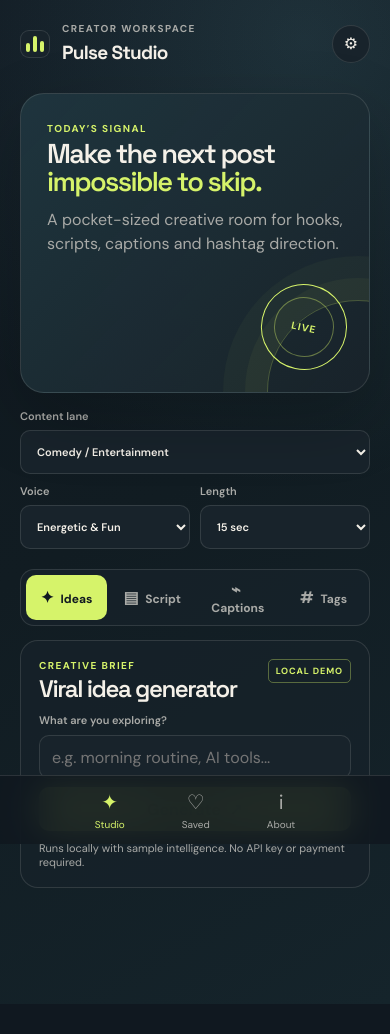
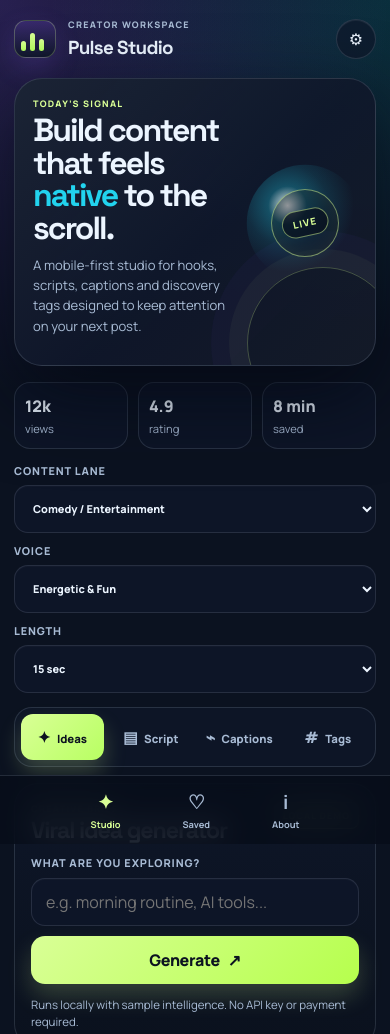
Before and after one commit to bjprod111/https-github.com-bjprod111-tiktok-ai-studio, a plain HTML site: page index.html in a window 390 px wide. Shown: the top 1034 px of the page. Before the commit the page ends 1004 px from the top, so only its background shows below. Drawn offline with Linux system fonts and the light colour scheme.

Commit message:
Agent Host changes for agents/mobile-responsive-ui-redesign

```diff
--- a/index.html
+++ b/index.html
@@ -3,20 +3,24 @@
 <head>
   <meta charset="UTF-8" />
   <meta name="viewport" content="width=device-width, initial-scale=1, viewport-fit=cover" />
-  <meta name="theme-color" content="#101820" />
-  <meta name="description" content="A pocket-sized creative studio for TikTok ideas, scripts, captions and hashtags." />
+  <meta name="theme-color" content="#0b1020" />
+  <meta name="description" content="Modern mobile-first creative studio for viral TikTok ideas, scripts, captions and hashtag plans." />
   <link rel="manifest" href="manifest.webmanifest" />
-  <title>Pulse Studio | TikTok AI</title>
+  <title>Pulse Studio | AI Content Lab</title>
   <link rel="preconnect" href="https://fonts.googleapis.com" />
   <link rel="preconnect" href="https://fonts.gstatic.com" crossorigin />
-  <link href="https://fonts.googleapis.com/css2?family=DM+Sans:wght@400;500;600;700&family=Space+Grotesk:wght@500;600;700&display=swap" rel="stylesheet" />
+  <link href="https://fonts.googleapis.com/css2?family=Manrope:wght@400;500;600;700;800&family=Space+Grotesk:wght@500;600;700&display=swap" rel="stylesheet" />
   <link rel="stylesheet" href="styles.css" />
 </head>
 <body>
   <div class="app-shell">
     <header class="topbar">
-      <div class="brand-mark" aria-hidden="true"><span></span><span></span><span></span></div>
-      <div>
+      <div class="brand-mark" aria-label="Pulse Studio brand">
+        <span></span>
+        <span></span>
+        <span></span>
+      </div>
+      <div class="brand-copy">
         <p class="eyebrow">Creator workspace</p>
         <h1>Pulse Studio</h1>
       </div>
@@ -25,18 +29,66 @@
 
     <main>
       <section class="hero-panel">
-        <div>
+        <div class="hero-copy-wrap">
           <p class="eyebrow accent">Today’s signal</p>
-          <h2>Make the next post<br /><em>impossible to skip.</em></h2>
-          <p class="hero-copy">A pocket-sized creative room for hooks, scripts, captions and hashtag direction.</p>
+          <h2>Build content that feels <span>native</span> to the scroll.</h2>
+          <p class="hero-copy">A mobile-first studio for hooks, scripts, captions and discovery tags designed to keep attention on your next post.</p>
         </div>
-        <div class="signal-orbit" aria-hidden="true"><span>LIVE</span></div>
+        <div class="hero-visual" aria-hidden="true">
+          <div class="orb orb-one"></div>
+          <div class="orb orb-two"></div>
+          <div class="signal-badge">LIVE</div>
+        </div>
       </section>
 
+      <div class="stats-row" aria-label="Creator stats">
+        <div class="mini-stat">
+          <strong>12k</strong>
+          <span>views</span>
+        </div>
+        <div class="mini-stat">
+          <strong>4.9</strong>
+          <span>rating</span>
+        </div>
+        <div class="mini-stat">
+          <strong>8 min</strong>
+          <span>saved</span>
+        </div>
+      </div>
+
       <section class="control-strip" aria-label="Content settings">
-        <label>Content lane<select id="nicheSelect"><option>Comedy / Entertainment</option><option>Beauty & Fashion</option><option>Fitness & Health</option><option>Food & Cooking</option><option>Travel</option><option>Tech & Gaming</option><option>Education</option></select></label>
-        <label>Voice<select id="toneSelect"><option>Energetic & Fun</option><option>Educational</option><option>Inspirational</option><option>Relatable / Funny</option><option>Aesthetic & Calm</option><option>Bold & Direct</option></select></label>
-        <label>Length<select id="durationSelect"><option>15 sec</option><option>30 sec</option><option>60 sec</option><option>3 min</option></select></label>
+        <label>
+          <span>Content lane</span>
+          <select id="nicheSelect">
+            <option>Comedy / Entertainment</option>
+            <option>Beauty & Fashion</option>
+            <option>Fitness & Health</option>
+            <option>Food & Cooking</option>
+            <option>Travel</option>
+            <option>Tech & Gaming</option>
+            <option>Education</option>
+          </select>
+        </label>
+        <label>
+          <span>Voice</span>
+          <select id="toneSelect">
+            <option>Energetic & Fun</option>
+            <option>Educational</option>
+            <option>Inspirational</option>
+            <option>Relatable / Funny</option>
+            <option>Aesthetic & Calm</option>
+            <option>Bold & Direct</option>
+          </select>
+        </label>
+        <label>
+          <span>Length</span>
+          <select id="durationSelect">
+            <option>15 sec</option>
+            <option>30 sec</option>
+            <option>60 sec</option>
+            <option>3 min</option>
+          </select>
+        </label>
       </section>
 
       <nav class="mode-tabs" aria-label="Creative modes">
@@ -48,19 +100,30 @@
 
       <section class="workbench">
         <div class="section-heading">
-          <div><p class="eyebrow accent">Creative brief</p><h2 id="modeTitle">Viral idea generator</h2></div>
+          <div>
+            <p class="eyebrow accent">Creative brief</p>
+            <h2 id="modeTitle">Viral idea generator</h2>
+          </div>
           <span class="demo-badge">LOCAL DEMO</span>
         </div>
         <label class="field-label" id="topicLabel">What are you exploring?</label>
-        <div class="input-row"><input id="topicInput" placeholder="e.g. morning routine, AI tools..." /><button class="primary-button" id="generateButton">Generate <span>↗</span></button></div>
+        <div class="input-row">
+          <input id="topicInput" placeholder="e.g. morning routine, AI tools..." />
+          <button class="primary-button" id="generateButton">Generate <span>↗</span></button>
+        </div>
         <p class="helper-text" id="helperText">Runs locally with sample intelligence. No API key or payment required.</p>
       </section>
 
       <section id="results" class="results" aria-live="polite"></section>
     </main>
 
-    <footer class="bottom-nav"><button class="bottom-item active" id="studioButton"><span>✦</span><small>Studio</small></button><button class="bottom-item" id="savedButton"><span>♡</span><small>Saved</small></button><button class="bottom-item" id="infoButton"><span>i</span><small>About</small></button></footer>
+    <footer class="bottom-nav">
+      <button class="bottom-item active" id="studioButton"><span>✦</span><small>Studio</small></button>
+      <button class="bottom-item" id="savedButton"><span>♡</span><small>Saved</small></button>
+      <button class="bottom-item" id="infoButton"><span>i</span><small>About</small></button>
+    </footer>
   </div>
+
   <div class="toast" id="toast" role="status"></div>
   <script src="app.js"></script>
   <script>if ('serviceWorker' in navigator) navigator.serviceWorker.register('sw.js');</script>
--- a/styles.css
+++ b/styles.css
@@ -1,35 +1,486 @@
 :root {
   color-scheme: dark;
-  --ink: #f4f0e8;
-  --muted: #a9aaa7;
-  --surface: #18232b;
-  --surface-2: #202d35;
-  --line: rgba(244, 240, 232, .12);
-  --lime: #d6f36a;
-  --coral: #ff8067;
-  --sky: #7ed2e3;
-  --bg: #101820;
-  font-family: 'DM Sans', sans-serif;
+  --bg: #070d19;
+  --bg-strong: #0d1528;
+  --panel: rgba(15, 23, 42, 0.78);
+  --card: rgba(17, 24, 39, 0.84);
+  --card-strong: rgba(22, 32, 48, 0.96);
+  --card-soft: rgba(30, 41, 59, 0.74);
+  --line: rgba(148, 163, 184, 0.2);
+  --text: #ecf5ff;
+  --muted: #a8bbd4;
+  --accent: #8b5cf6;
+  --accent-2: #22d3ee;
+  --accent-3: #fb7185;
+  --lime: #d9ff96;
+  --coral: #ff8b7c;
+  --shadow: 0 30px 80px rgba(3, 7, 18, 0.7);
+  font-family: 'Manrope', sans-serif;
 }
 
 * { box-sizing: border-box; }
-body { margin: 0; min-width: 320px; color: var(--ink); background: var(--bg); background-image: radial-gradient(circle at 78% 4%, rgba(126,210,227,.13), transparent 28rem), linear-gradient(150deg, #101820, #111c22 48%, #15242b); }
+html { scroll-behavior: smooth; }
+body {
+  margin: 0;
+  min-width: 320px;
+  min-height: 100vh;
+  padding: 0;
+  color: var(--text);
+  background:
+    radial-gradient(circle at top left, rgba(139, 92, 246, 0.26), transparent 32%),
+    radial-gradient(circle at top right, rgba(34, 211, 238, 0.18), transparent 28%),
+    linear-gradient(180deg, #050b16 0%, #0b1220 16%, #0b1220 100%);
+}
 button, input, select { font: inherit; }
 button { cursor: pointer; }
-.app-shell { width: min(100%, 1180px); margin: 0 auto; padding: 22px 20px 100px; }
-.topbar { display: flex; align-items: center; gap: 12px; margin-bottom: 28px; }
-.brand-mark { display: flex; align-items: end; gap: 3px; width: 30px; height: 28px; padding: 5px; border: 1px solid var(--line); border-radius: 9px; background: var(--surface); }
-.brand-mark span { width: 4px; border-radius: 4px; background: var(--lime); }.brand-mark span:nth-child(1){height:9px}.brand-mark span:nth-child(2){height:16px}.brand-mark span:nth-child(3){height:11px}
-.eyebrow { margin: 0 0 5px; color: var(--muted); font-size: 10px; font-weight: 700; letter-spacing: .14em; text-transform: uppercase; }.accent { color: var(--lime); }
-h1, h2, p { margin-top: 0; } h1 { margin-bottom: 0; font: 700 19px 'Space Grotesk', sans-serif; letter-spacing: -.04em; } h2 { margin-bottom: 12px; font: 600 clamp(25px, 7vw, 46px)/1.02 'Space Grotesk', sans-serif; letter-spacing: -.06em; }
-.icon-button { margin-left: auto; width: 38px; height: 38px; border: 1px solid var(--line); border-radius: 50%; color: var(--ink); background: var(--surface); }
-.hero-panel { position: relative; overflow: hidden; min-height: 270px; display: flex; justify-content: space-between; align-items: center; padding: 28px 26px; border: 1px solid var(--line); border-radius: 24px; background: linear-gradient(135deg, rgba(31,53,62,.98), rgba(25,35,42,.92)); box-shadow: 0 25px 70px rgba(0,0,0,.2); }.hero-panel::after { content: ''; position: absolute; width: 180px; height: 180px; right: -80px; bottom: -90px; border: 1px solid rgba(214,243,106,.25); border-radius: 50%; box-shadow: 0 0 0 22px rgba(214,243,106,.04), 0 0 0 44px rgba(214,243,106,.03); }.hero-copy { max-width: 430px; color: var(--muted); line-height: 1.5; }.hero-panel em { color: var(--lime); font-style: normal; }.signal-orbit { position: relative; z-index: 1; display: grid; place-items: center; width: 86px; height: 86px; flex: 0 0 86px; border: 1px solid var(--lime); border-radius: 50%; color: var(--lime); font-size: 10px; font-weight: 700; letter-spacing: .1em; transform: rotate(12deg); }.signal-orbit::before { content: ''; position: absolute; inset: 12px; border: 1px solid rgba(214,243,106,.4); border-radius: 50%; }
-.control-strip { display: grid; grid-template-columns: 1.4fr 1fr .7fr; gap: 10px; margin: 16px 0; }.control-strip label, .field-label { display: grid; gap: 7px; color: var(--muted); font-size: 11px; font-weight: 600; }.control-strip select, input { width: 100%; min-height: 44px; padding: 0 12px; border: 1px solid var(--line); border-radius: 10px; outline: none; color: var(--ink); background: var(--surface); }.control-strip select:focus, input:focus { border-color: var(--lime); }
-.mode-tabs { display: grid; grid-template-columns: repeat(4, 1fr); gap: 5px; margin: 20px 0 10px; padding: 5px; border: 1px solid var(--line); border-radius: 14px; background: rgba(24,35,43,.7); }.mode-tab { min-height: 45px; border: 0; border-radius: 10px; color: var(--muted); background: transparent; font-size: 12px; font-weight: 700; }.mode-tab span { margin-right: 4px; font-size: 16px; }.mode-tab.active { color: var(--bg); background: var(--lime); }
-.workbench { margin-top: 14px; padding: 22px; border: 1px solid var(--line); border-radius: 18px; background: rgba(24,35,43,.74); }.section-heading { display: flex; align-items: start; justify-content: space-between; gap: 10px; }.section-heading h2 { font-size: 24px; }.demo-badge { padding: 5px 7px; border: 1px solid rgba(214,243,106,.35); border-radius: 5px; color: var(--lime); font-size: 9px; font-weight: 700; letter-spacing: .1em; }.input-row { display: flex; gap: 8px; margin-top: 8px; }.primary-button { min-width: 108px; padding: 0 14px; border: 0; border-radius: 10px; color: var(--bg); background: var(--lime); font-weight: 700; }.primary-button span { margin-left: 5px; font-size: 16px; }.helper-text { margin: 10px 0 0; color: var(--muted); font-size: 11px; }
-.results { display: grid; gap: 10px; margin-top: 16px; }.result-card { padding: 18px; border: 1px solid var(--line); border-radius: 16px; background: var(--surface); animation: rise .35s ease both; }.result-card:nth-child(2){animation-delay:.06s}.result-card:nth-child(3){animation-delay:.12s}.result-card h3 { margin: 0 0 8px; font: 600 17px 'Space Grotesk', sans-serif; }.result-card p { margin: 6px 0; color: var(--muted); font-size: 13px; line-height: 1.5; }.result-card strong { color: var(--ink); }.card-tag { display: inline-block; margin-top: 5px; padding: 4px 7px; border-radius: 5px; color: var(--bg); background: var(--coral); font-size: 10px; font-weight: 700; }.tag-cloud { display: flex; flex-wrap: wrap; gap: 7px; }.tag-cloud span { padding: 8px 10px; border-radius: 8px; color: var(--bg); background: var(--lime); font-size: 12px; font-weight: 700; }.tag-cloud span:nth-child(3n){background:var(--sky)}.tag-cloud span:nth-child(4n){background:var(--coral)}
-.bottom-nav { position: fixed; z-index: 5; right: 0; bottom: 0; left: 0; display: flex; justify-content: center; gap: 45px; padding: 12px 20px max(12px, env(safe-area-inset-bottom)); border-top: 1px solid var(--line); background: rgba(16,24,32,.9); backdrop-filter: blur(18px); }.bottom-item { display: grid; gap: 3px; justify-items: center; border: 0; color: var(--muted); background: transparent; }.bottom-item span { font-size: 20px; }.bottom-item small { font-size: 10px; }.bottom-item.active { color: var(--lime); }.toast { position: fixed; right: 20px; bottom: 86px; z-index: 8; max-width: calc(100% - 40px); padding: 11px 14px; border: 1px solid var(--line); border-radius: 10px; color: var(--ink); background: var(--surface-2); opacity: 0; transform: translateY(8px); transition: .2s ease; pointer-events: none; }.toast.show { opacity: 1; transform: translateY(0); }
-@keyframes rise { from { opacity: 0; transform: translateY(8px); } to { opacity: 1; transform: translateY(0); } }
-.save-card { margin-top: 12px; padding: 7px 10px; border: 1px solid rgba(214,243,106,.35); border-radius: 7px; color: var(--lime); background: transparent; font-size: 11px; font-weight: 700; }
-@media (min-width: 760px) { .app-shell { padding: 34px 42px 60px; }.hero-panel { min-height: 340px; padding: 48px; }.control-strip { max-width: 760px; }.mode-tabs { max-width: 700px; }.workbench { max-width: 860px; }.results { grid-template-columns: repeat(2, 1fr); }.bottom-nav { position: static; justify-content: flex-start; margin-top: 30px; padding: 10px 0; border: 0; background: transparent; }.bottom-item { display: flex; gap: 7px; }.bottom-item span { font-size: 16px; } }
-@media (max-width: 480px) { .hero-panel { min-height: 300px; align-items: flex-start; }.signal-orbit { position: absolute; right: 22px; bottom: 22px; }.control-strip { grid-template-columns: 1fr 1fr; }.control-strip label:first-child { grid-column: 1 / -1; }.input-row { flex-direction: column; }.primary-button { min-height: 44px; }.workbench { padding: 18px; } }
+
+.app-shell {
+  width: min(100%, 430px);
+  min-height: 100vh;
+  margin: 0 auto;
+  padding: 18px 14px calc(92px + env(safe-area-inset-bottom));
+}
+
+.topbar {
+  display: flex;
+  align-items: center;
+  gap: 12px;
+  margin-bottom: 18px;
+}
+
+.brand-mark {
+  display: grid;
+  place-items: end center;
+  grid-template-columns: repeat(3, 5px);
+  align-items: end;
+  gap: 4px;
+  width: 42px;
+  height: 38px;
+  padding: 7px 6px 6px;
+  border: 1px solid rgba(217, 255, 150, 0.26);
+  border-radius: 12px;
+  background: linear-gradient(180deg, rgba(139, 92, 246, 0.2), rgba(15, 23, 42, 0.9));
+  box-shadow: 0 10px 26px rgba(139, 92, 246, 0.18);
+}
+
+.brand-mark span {
+  display: block;
+  width: 100%;
+  border-radius: 999px;
+  background: linear-gradient(180deg, var(--lime), #b4ff5d);
+}
+
+.brand-mark span:nth-child(1) { height: 10px; }
+.brand-mark span:nth-child(2) { height: 18px; }
+.brand-mark span:nth-child(3) { height: 12px; }
+
+.brand-copy { flex: 1; }
+.eyebrow {
+  margin: 0 0 4px;
+  color: var(--muted);
+  font-size: 9px;
+  font-weight: 800;
+  letter-spacing: 0.14em;
+  text-transform: uppercase;
+}
+.accent { color: var(--lime); }
+h1, h2, p { margin-top: 0; }
+h1 {
+  margin: 0;
+  font: 700 1.18rem 'Space Grotesk', sans-serif;
+  letter-spacing: -0.04em;
+}
+h2 {
+  margin: 0;
+  font: 700 clamp(2rem, 8vw, 3rem)/1.02 'Space Grotesk', sans-serif;
+  letter-spacing: -0.06em;
+}
+
+.icon-button {
+  width: 40px;
+  height: 40px;
+  border: 1px solid var(--line);
+  border-radius: 50%;
+  color: var(--text);
+  background: rgba(15, 23, 42, 0.7);
+  box-shadow: inset 0 1px 0 rgba(255,255,255,0.06);
+}
+
+.hero-panel {
+  position: relative;
+  display: flex;
+  align-items: center;
+  justify-content: space-between;
+  gap: 16px;
+  padding: 18px 18px 16px;
+  border: 1px solid var(--line);
+  border-radius: 28px;
+  overflow: hidden;
+  background: linear-gradient(135deg, rgba(27, 36, 52, 0.96), rgba(15, 23, 42, 0.9) 54%, rgba(21, 27, 41, 0.92));
+  box-shadow: var(--shadow);
+}
+
+.hero-panel::before {
+  content: "";
+  position: absolute;
+  inset: auto -24px -54px auto;
+  width: 150px;
+  height: 150px;
+  border: 1px solid rgba(217, 255, 150, 0.25);
+  border-radius: 50%;
+  box-shadow:
+    0 0 0 18px rgba(217, 255, 150, 0.04),
+    0 0 0 36px rgba(139, 92, 246, 0.04);
+}
+
+.hero-copy-wrap { position: relative; z-index: 1; max-width: 236px; }
+.hero-copy {
+  margin-top: 10px;
+  color: var(--muted);
+  font-size: 0.82rem;
+  line-height: 1.55;
+}
+.hero-copy-wrap h2 span { color: var(--accent-2); }
+
+.hero-visual {
+  position: relative;
+  z-index: 1;
+  width: 104px;
+  height: 104px;
+  flex: 0 0 104px;
+}
+
+.orb {
+  position: absolute;
+  inset: 0;
+  border-radius: 50%;
+}
+.orb-one {
+  background: radial-gradient(circle at 35% 35%, rgba(255,255,255,0.9), rgba(34, 211, 238, 0.3) 18%, rgba(34, 211, 238, 0.12) 38%, transparent 62%);
+  transform: scale(1.12);
+}
+.orb-two {
+  inset: 18px;
+  border: 1px solid rgba(217,255,150,0.5);
+  background: rgba(13, 21, 34, 0.4);
+  box-shadow: inset 0 0 20px rgba(217,255,150,0.08);
+}
+
+.signal-badge {
+  position: absolute;
+  inset: 50% auto auto 50%;
+  transform: translate(-50%, -50%) rotate(-12deg);
+  padding: 6px 10px;
+  border: 1px solid rgba(217,255,150,0.5);
+  border-radius: 999px;
+  color: var(--lime);
+  background: rgba(9, 16, 29, 0.7);
+  font-size: 0.6rem;
+  font-weight: 800;
+  letter-spacing: 0.12em;
+}
+
+.stats-row {
+  display: grid;
+  grid-template-columns: repeat(3, minmax(0,1fr));
+  gap: 10px;
+  margin: 16px 0 14px;
+}
+
+.mini-stat {
+  display: flex;
+  flex-direction: column;
+  gap: 4px;
+  padding: 12px 10px;
+  border: 1px solid var(--line);
+  border-radius: 16px;
+  background: rgba(15, 23, 42, 0.72);
+}
+.mini-stat strong {
+  font-size: 1rem;
+  font-weight: 800;
+}
+.mini-stat span {
+  color: var(--muted);
+  font-size: 0.7rem;
+}
+
+.control-strip {
+  display: grid;
+  grid-template-columns: 1fr;
+  gap: 10px;
+  margin: 8px 0 14px;
+}
+
+.control-strip label,
+.field-label {
+  display: grid;
+  gap: 7px;
+  color: var(--muted);
+  font-size: 0.68rem;
+  font-weight: 800;
+  letter-spacing: 0.08em;
+  text-transform: uppercase;
+}
+
+.control-strip select,
+.control-strip input,
+.input-row input {
+  width: 100%;
+  min-height: 48px;
+  padding: 0 14px;
+  border: 1px solid rgba(148, 163, 184, 0.18);
+  border-radius: 14px;
+  outline: none;
+  color: var(--text);
+  background: rgba(15, 23, 42, 0.78);
+  box-shadow: inset 0 1px 0 rgba(255,255,255,0.02);
+}
+.control-strip select:focus,
+.input-row input:focus { border-color: rgba(217,255,150,0.7); box-shadow: 0 0 0 3px rgba(217,255,150,0.08); }
+
+.mode-tabs {
+  display: grid;
+  grid-template-columns: repeat(4, minmax(0,1fr));
+  gap: 6px;
+  margin: 10px 0 16px;
+  padding: 6px;
+  border: 1px solid var(--line);
+  border-radius: 18px;
+  background: rgba(15, 23, 42, 0.7);
+}
+
+.mode-tab {
+  min-height: 46px;
+  border: 0;
+  border-radius: 12px;
+  color: var(--muted);
+  background: transparent;
+  font-size: 0.71rem;
+  font-weight: 800;
+}
+.mode-tab span { margin-right: 4px; font-size: 0.98rem; }
+.mode-tab.active {
+  color: #0c1220;
+  background: linear-gradient(135deg, var(--lime), #b8ff62);
+  box-shadow: 0 12px 22px rgba(217,255,150,0.22);
+}
+
+.workbench {
+  margin-top: 0;
+  padding: 18px 16px 16px;
+  border: 1px solid var(--line);
+  border-radius: 24px;
+  background: linear-gradient(180deg, rgba(15, 23, 42, 0.78), rgba(11, 17, 29, 0.78));
+}
+
+.section-heading {
+  display: flex;
+  align-items: start;
+  justify-content: space-between;
+  gap: 10px;
+}
+.section-heading h2 {
+  font-size: 1.45rem;
+  letter-spacing: -0.05em;
+}
+.demo-badge {
+  padding: 6px 8px;
+  border: 1px solid rgba(217,255,150,0.4);
+  border-radius: 8px;
+  background: rgba(217,255,150,0.08);
+  color: var(--lime);
+  font-size: 0.56rem;
+  font-weight: 800;
+  letter-spacing: 0.12em;
+}
+
+.field-label {
+  margin-top: 12px;
+}
+
+.input-row {
+  display: flex;
+  flex-direction: column;
+  gap: 10px;
+  margin-top: 8px;
+}
+
+.primary-button {
+  min-height: 48px;
+  border: 0;
+  border-radius: 14px;
+  color: #0b1220;
+  background: linear-gradient(135deg, var(--lime), #b6ff4d);
+  font-weight: 800;
+  letter-spacing: -0.02em;
+  box-shadow: 0 12px 24px rgba(217,255,150,0.2);
+}
+.primary-button span { margin-left: 5px; font-size: 1rem; }
+
+.helper-text {
+  margin: 12px 0 0;
+  color: var(--muted);
+  font-size: 0.72rem;
+  line-height: 1.55;
+}
+
+.results {
+  display: grid;
+  gap: 12px;
+  margin-top: 16px;
+}
+
+.result-card {
+  padding: 16px 15px 14px;
+  border: 1px solid var(--line);
+  border-radius: 20px;
+  background: linear-gradient(180deg, rgba(17,24,39,0.96), rgba(15,23,42,0.9));
+  box-shadow: 0 18px 40px rgba(15, 23, 42, 0.24);
+  animation: rise 0.35s ease both;
+}
+.result-card:nth-child(2){ animation-delay: 0.06s; }
+.result-card:nth-child(3){ animation-delay: 0.12s; }
+.result-card h3 {
+  margin: 0 0 10px;
+  font: 700 1rem 'Space Grotesk', sans-serif;
+  letter-spacing: -0.04em;
+}
+.result-card p {
+  margin: 7px 0;
+  color: var(--muted);
+  font-size: 0.77rem;
+  line-height: 1.6;
+}
+.result-card strong { color: var(--text); }
+.card-tag {
+  display: inline-block;
+  margin-top: 8px;
+  padding: 6px 8px;
+  border-radius: 8px;
+  color: #09131e;
+  background: linear-gradient(135deg, var(--coral), #ffb088);
+  font-size: 0.58rem;
+  font-weight: 800;
+  letter-spacing: 0.08em;
+  text-transform: uppercase;
+}
+.tag-cloud { display: flex; flex-wrap: wrap; gap: 7px; }
+.tag-cloud span {
+  padding: 8px 10px;
+  border-radius: 10px;
+  color: #07131f;
+  background: linear-gradient(135deg, var(--lime), #d5ff8a);
+  font-size: 0.65rem;
+  font-weight: 800;
+}
+.tag-cloud span:nth-child(3n) { background: linear-gradient(135deg, var(--accent-2), #8fd7ff); }
+.tag-cloud span:nth-child(4n) { background: linear-gradient(135deg, var(--coral), #ffb198); }
+
+.bottom-nav {
+  position: fixed;
+  right: 0;
+  bottom: 0;
+  left: 0;
+  z-index: 20;
+  display: flex;
+  justify-content: center;
+  align-items: center;
+  gap: 50px;
+  padding: 12px 20px calc(12px + env(safe-area-inset-bottom));
+  border-top: 1px solid var(--line);
+  background: rgba(7, 13, 25, 0.82);
+  backdrop-filter: blur(16px);
+  -webkit-backdrop-filter: blur(16px);
+}
+.bottom-item {
+  display: grid;
+  justify-items: center;
+  gap: 3px;
+  border: 0;
+  color: var(--muted);
+  background: transparent;
+  font-weight: 700;
+}
+.bottom-item span { font-size: 1.2rem; }
+.bottom-item small { font-size: 0.58rem; }
+.bottom-item.active {
+  color: var(--lime);
+}
+
+.toast {
+  position: fixed;
+  right: 18px;
+  bottom: 82px;
+  z-index: 25;
+  max-width: calc(100% - 36px);
+  padding: 10px 13px;
+  border: 1px solid var(--line);
+  border-radius: 12px;
+  color: var(--text);
+  background: rgba(15, 23, 42, 0.9);
+  box-shadow: 0 18px 40px rgba(8, 13, 25, 0.45);
+  opacity: 0;
+  transform: translateY(14px);
+  transition: 0.2s ease;
+  pointer-events: none;
+}
+.toast.show { opacity: 1; transform: translateY(0); }
+
+.save-card {
+  margin-top: 12px;
+  padding: 8px 10px;
+  border: 1px solid rgba(217,255,150,0.28);
+  border-radius: 10px;
+  color: var(--lime);
+  background: rgba(217,255,150,0.06);
+  font-size: 0.66rem;
+  font-weight: 800;
+}
+
+@keyframes rise {
+  from { opacity: 0; transform: translateY(8px); }
+  to { opacity: 1; transform: translateY(0); }
+}
+
+@media (max-width: 360px) {
+  .app-shell { padding-left: 12px; padding-right: 12px; }
+  .hero-panel { padding: 16px 14px; }
+  .hero-copy-wrap { max-width: 200px; }
+  .mini-stat strong { font-size: 0.9rem; }
+}
+
+@media (min-width: 700px) {
+  body {
+    display: flex;
+    align-items: flex-start;
+    justify-content: center;
+    padding: 32px 0;
+  }
+  .app-shell {
+    width: min(100%, 520px);
+    min-height: 860px;
+    padding: 18px 18px calc(28px + env(safe-area-inset-bottom));
+    border: 1px solid var(--line);
+    border-radius: 32px;
+    background: rgba(11, 17, 29, 0.68);
+    box-shadow: var(--shadow);
+  }
+  .bottom-nav {
+    position: static;
+    justify-content: flex-start;
+    gap: 18px;
+    margin-top: 18px;
+    padding: 0;
+    border-top: 0;
+    background: transparent;
+  }
+  .bottom-item {
+    display: flex;
+    align-items: center;
+    gap: 8px;
+    padding: 8px 12px;
+    border-radius: 10px;
+    background: rgba(15, 23, 42, 0.68);
+  }
+}
```
Also changed, not shown: architecture/mobile-ui-blueprint.md (added, +61 -0 lines), README.md, icon.svg (added), manifest.webmanifest, 1 other file.
